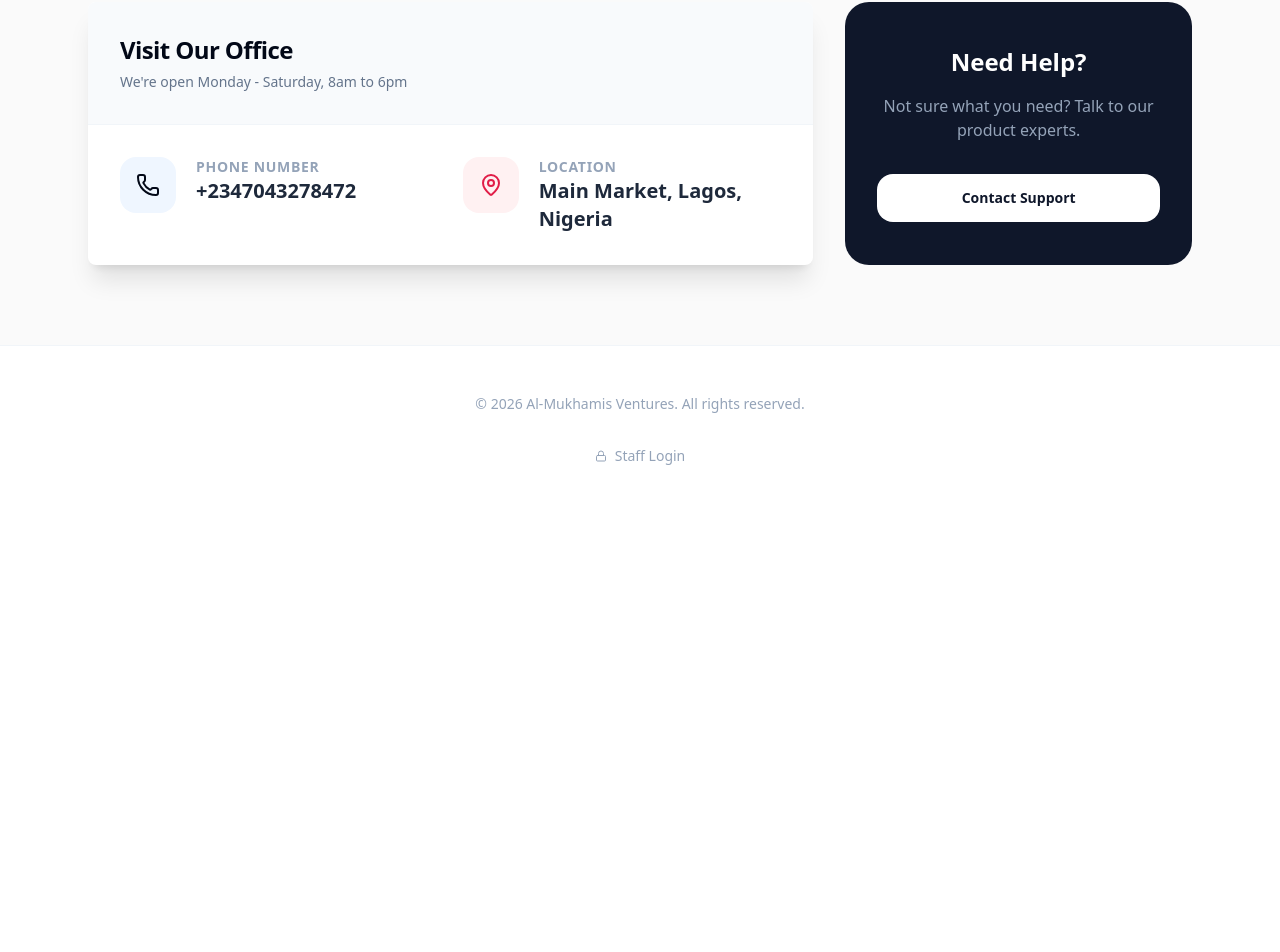
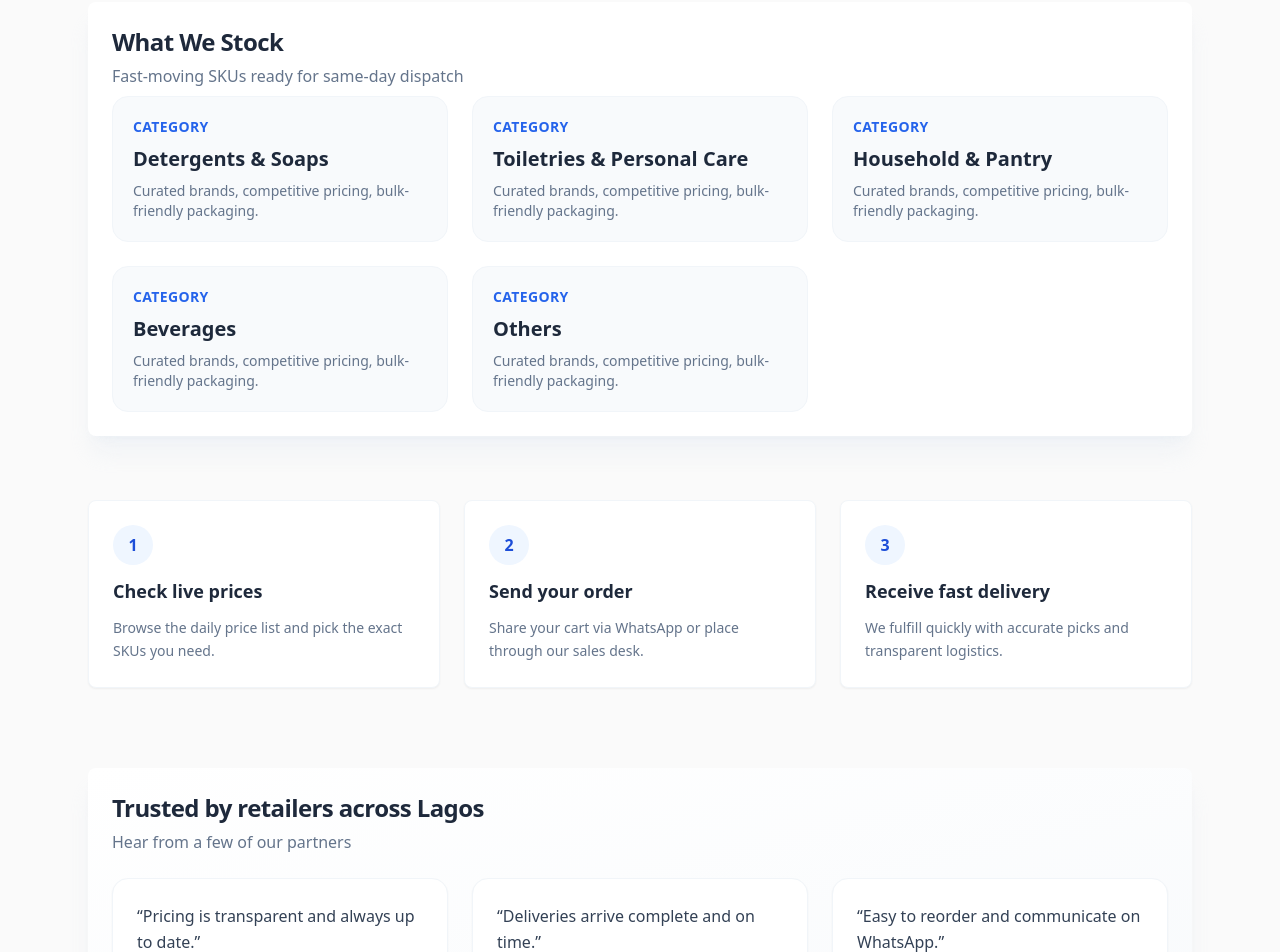
Before and after one commit to ismailoni/al-mukhamis-app, a React (Vite) app: page / in a window 1280 px wide. Shown: the part 1072-2024 px from the top of the page. Before the commit the page ends 1594 px from the top, so only its background shows below. Built offline with nearby package versions, Linux system fonts and the light colour scheme; no server answers.

Commit message:
feat: update address in business data and enhance invoicing price update functionality

```diff
--- a/src/pages/Home.jsx
+++ b/src/pages/Home.jsx
@@ -9,7 +9,7 @@
     description: "Your trusted partner for bulk and retail trading of high-quality soaps, detergents, and general provisions.",
     phone: "+2347043278472",
     whatsapp: "2347043278472",
-    address: "Main Market, Lagos, Nigeria"
+    address: "L20, Adebayo Market, Bariga, Lagos, Nigeria"
   };
 
   return (
@@ -113,6 +113,56 @@
           ))}
         </div>
 
+        {/* Featured Categories */}
+        <Card className="border-none bg-white shadow-xl shadow-slate-200/40 mb-16">
+          <CardHeader className="pb-2">
+            <CardTitle className="text-2xl font-bold text-slate-800">What We Stock</CardTitle>
+            <CardDescription className="text-base text-slate-500">Fast-moving SKUs ready for same-day dispatch</CardDescription>
+          </CardHeader>
+          <CardContent className="grid grid-cols-1 md:grid-cols-3 gap-6">
+            {["Detergents & Soaps", "Toiletries & Personal Care", "Household & Pantry", "Beverages", "Others"].map((cat, idx) => (
+              <div key={idx} className="p-5 rounded-2xl border border-slate-100 bg-slate-50 hover:shadow-md transition-all">
+                <p className="text-sm font-semibold text-blue-600 uppercase tracking-wide mb-2">Category</p>
+                <p className="text-xl font-bold text-slate-800">{cat}</p>
+                <p className="text-sm text-slate-500 mt-2">Curated brands, competitive pricing, bulk-friendly packaging.</p>
+              </div>
+            ))}
+          </CardContent>
+        </Card>
+
+        {/* How We Work */}
+        <div className="grid grid-cols-1 md:grid-cols-3 gap-6 mb-20">
+          {[{title:"Check live prices",desc:"Browse the daily price list and pick the exact SKUs you need."},{title:"Send your order",desc:"Share your cart via WhatsApp or place through our sales desk."},{title:"Receive fast delivery",desc:"We fulfill quickly with accurate picks and transparent logistics."}].map((item, idx) => (
+            <Card key={idx} className="border border-slate-100 shadow-sm">
+              <CardContent className="p-6 space-y-3">
+                <div className="w-10 h-10 rounded-full bg-blue-50 text-blue-700 flex items-center justify-center font-bold">{idx + 1}</div>
+                <p className="text-lg font-semibold text-slate-800">{item.title}</p>
+                <p className="text-sm text-slate-500 leading-relaxed">{item.desc}</p>
+              </CardContent>
+            </Card>
+          ))}
+        </div>
+
+        {/* Testimonials */}
+        <Card className="border-none bg-gradient-to-br from-white to-slate-50 shadow-xl shadow-slate-200/40 mb-20">
+          <CardHeader>
+            <CardTitle className="text-2xl font-bold text-slate-800">Trusted by retailers across Lagos</CardTitle>
+            <CardDescription className="text-base text-slate-500">Hear from a few of our partners</CardDescription>
+          </CardHeader>
+          <CardContent className="grid grid-cols-1 md:grid-cols-3 gap-6">
+            {[
+              { quote: "Pricing is transparent and always up to date.", name: "Aisha, Shop Owner" },
+              { quote: "Deliveries arrive complete and on time.", name: "Chike, Distributor" },
+              { quote: "Easy to reorder and communicate on WhatsApp.", name: "Funmi, Supermarket" }
+            ].map((item, idx) => (
+              <div key={idx} className="p-6 rounded-2xl border border-slate-100 bg-white shadow-sm">
+                <p className="text-slate-700 text-base leading-relaxed">“{item.quote}”</p>
+                <p className="text-sm font-semibold text-slate-900 mt-4">{item.name}</p>
+              </div>
+            ))}
+          </CardContent>
+        </Card>
+
         {/* Contact Info Card */}
         <div className="grid grid-cols-1 lg:grid-cols-3 gap-8">
           <div className="lg:col-span-2">
@@ -148,7 +198,9 @@
             <h3 className="text-2xl font-bold mb-4">Need Help?</h3>
             <p className="text-slate-400 mb-8">Not sure what you need? Talk to our product experts.</p>
             <Button className="w-full bg-white text-slate-900 hover:bg-slate-200 font-bold py-6 rounded-2xl transition-all">
-              Contact Support
+                <Link to={`https://wa.me/${businessData.whatsapp}`} target="_blank" rel="noreferrer">
+                    Contact Support
+                </Link>
             </Button>
           </div>
         </div>
--- a/src/pages/Invoicing.jsx
+++ b/src/pages/Invoicing.jsx
@@ -111,6 +111,16 @@
 
   const removeFromCart = (productId) => {
     setCart((prev) => prev.filter((item) => item.id !== productId));
+  };
+
+  const updatePrice = (productId, modeName, newPrice) => {
+    setCart((prev) =>
+      prev.map((item) =>
+        item.id === productId && item.saleModeName === modeName
+          ? { ...item, price: Math.max(Number(newPrice) || 0, 0) }
+          : item
+      )
+    );
   };
 
   const updateQuantity = (productId, modeName, newQty) => {
@@ -369,11 +379,25 @@
                   >
                     <div className="flex-1">
                       <div className="font-medium">{item.name}</div>
-                      <div className="text-sm text-muted-foreground">
-                        {item.saleModeName} ({toFraction(item.multiplier)}x) • {formatCurrency(item.price)} × {item.qty}
+                      <div className="text-sm text-muted-foreground flex flex-wrap items-center gap-2">
+                        <span>
+                          {item.saleModeName} ({toFraction(item.multiplier)}x)
+                        </span>
+                        <span className="text-slate-300">•</span>
+                        <label className="text-xs uppercase tracking-wide text-slate-500">Price</label>
+                        <Input
+                          type="number"
+                          value={item.price}
+                          onChange={(e) => updatePrice(item.id, item.saleModeName, e.target.value)}
+                          className="h-8 w-28"
+                          min="0"
+                          step="0.01"
+                        />
+                        <span className="text-slate-300">×</span>
+                        <span>{item.qty}</span>
                       </div>
                     </div>
-                    <div className="flex items-center gap-3">
+                    <div className="flex self-end items-center gap-3">
                       <div className="flex items-center gap-2">
                         <Button
                           size="sm"
```
